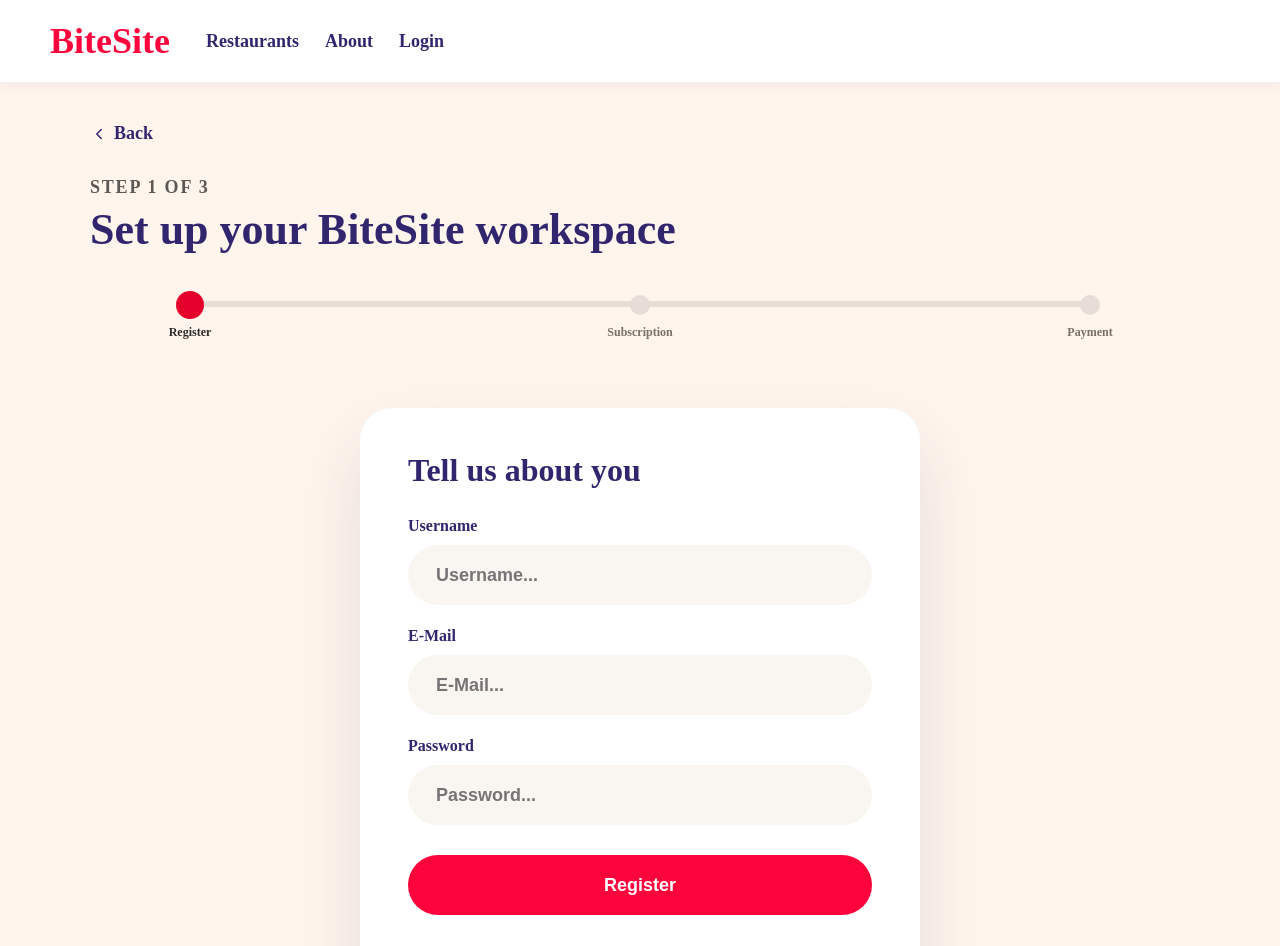
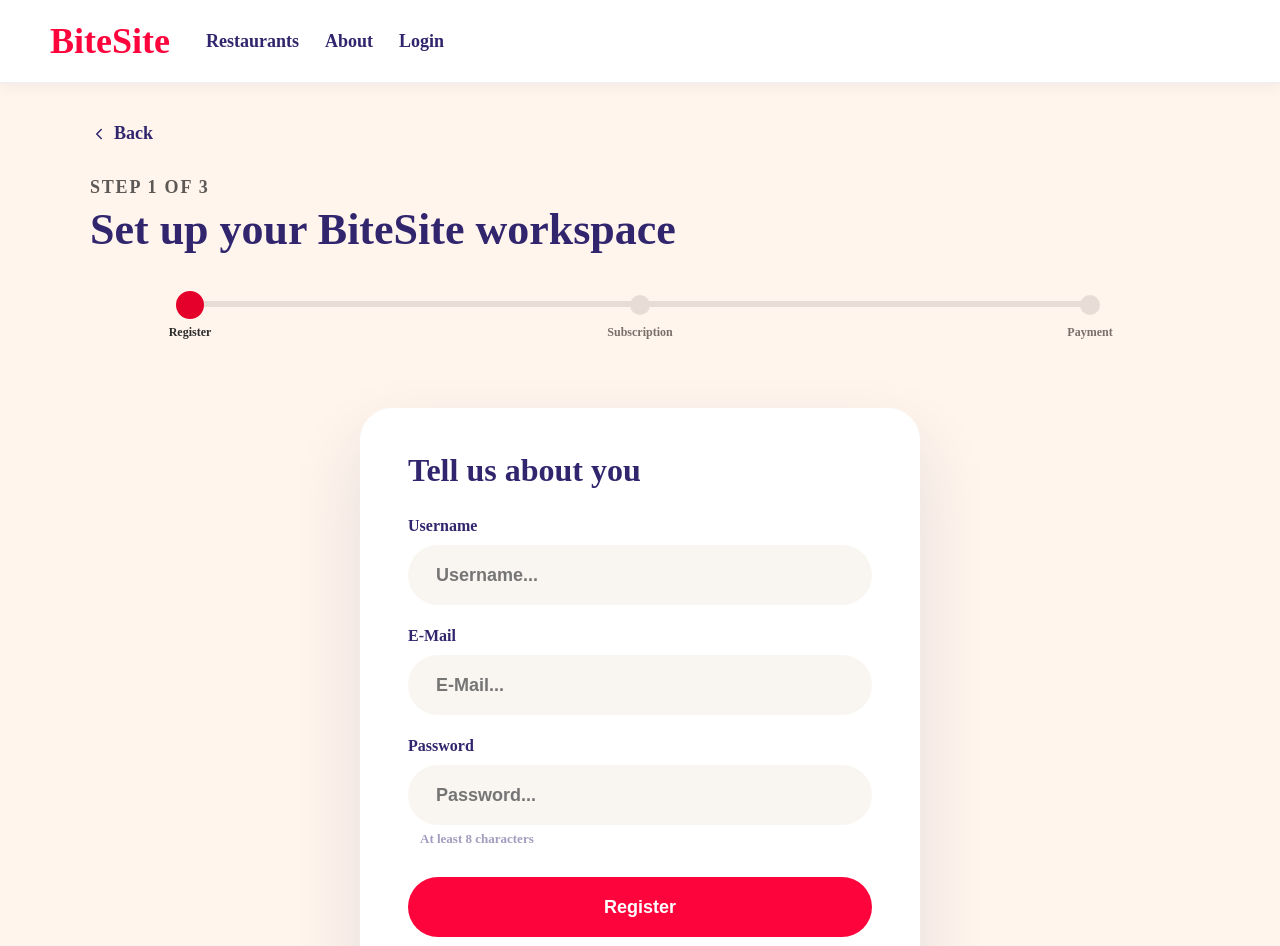
Before and after one commit to davide-muzzi/BiteSite, a Vue app in the folder Frontend/: page /register/step-1 in a window 1280 px wide. Shown: the top 946 px of the page. Built offline with nearby package versions, Linux system fonts and the light colour scheme; no server answers; a web font is replaced by a local one.

Commit message:
feat(register): add note about password strength

```diff
--- a/Frontend/src/components/register-steps/Step01Register.vue
+++ b/Frontend/src/components/register-steps/Step01Register.vue
@@ -48,6 +48,7 @@ const handleregister = async () => {
             <div class="form-group">
                 <label for="password">Password</label>
                 <input id="password" type="password" v-model="password" placeholder="Password..." required />
+                <p class="field-hint">At least 8 characters</p>
             </div>
 
             <button type="submit" class="register-button">
@@ -123,6 +124,13 @@ const handleregister = async () => {
     box-sizing: border-box;
 }
 
+.field-hint {
+    margin: 6px 0 0 12px;
+    font-size: 13px;
+    font-weight: 600;
+    color: rgba(49, 38, 110, 0.45);
+}
+
 .register-button {
     width: 100%;
     height: 60px;
```
